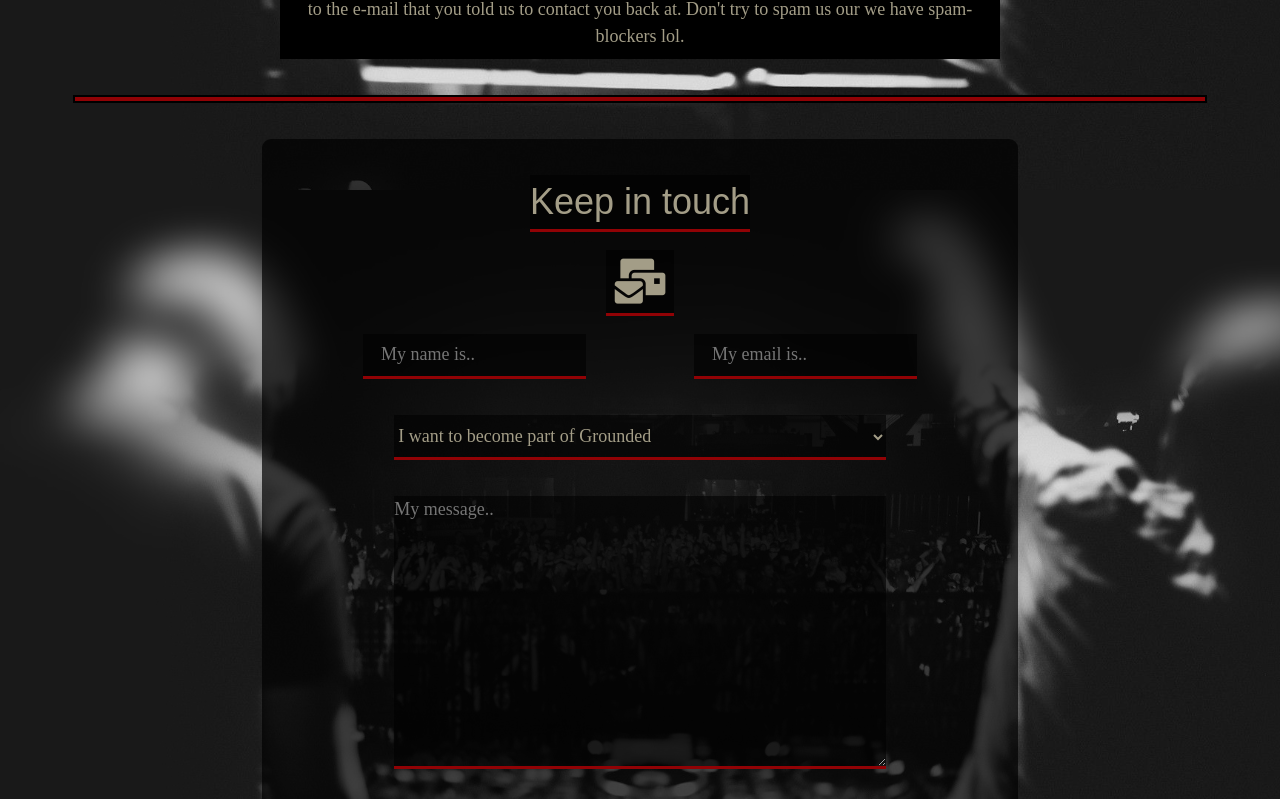
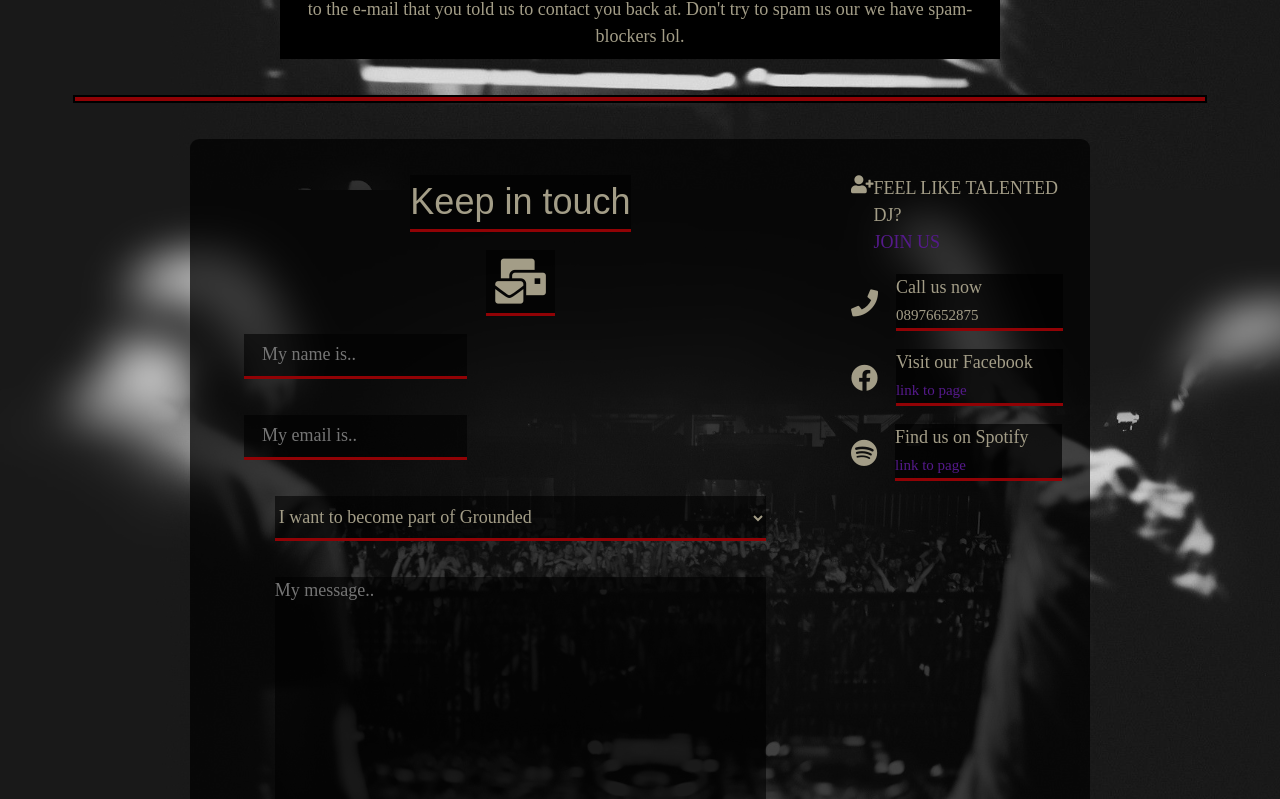
Before and after one commit to BojidarTonev/Grounded-React-App, a React (Create React App) app: page /contact in a window 1280 px wide. Shown: the part 610-1409 px from the top of the page. Built offline with nearby package versions, Linux system fonts and the light colour scheme; a web font is replaced by a local one.

Commit message:
Added more styles to contact

```diff
--- a/src/components/contact/contact.css
+++ b/src/components/contact/contact.css
@@ -2,8 +2,14 @@
     background: rgba(var(--black-transparent-color), 0.7);
     border: 0px solid var(--dark-red-color);
     border-radius: 0.5em;
-    margin: 0em 14em;
+    margin: 0em 10em;
     padding: 2em 0em;
+
+    display: flex;
+}
+
+.contact-form p {
+    padding: 0;
 }
 
 .contact-form form {
@@ -82,3 +88,27 @@
     background: var(--black-color, red);
     color: var(--dark-red-color, red);
 }
+
+.become-part-contact {
+    display: flex;
+}
+
+.find-us-online ul li {
+    display: flex;
+    align-items: center;
+    justify-content: flex-start;
+
+
+    margin-top: 1em;
+}
+
+.find-us-online ul li i {
+    font-size: 1.5em;
+}
+
+.side-info {
+    width: 70%;
+    margin-left: 1em;
+    border-bottom: 3px solid var(--dark-red-color);
+    background: rgba(var(--black-transparent-color), 0.7);
+}
--- a/src/components/contact/contact.jsx
+++ b/src/components/contact/contact.jsx
@@ -80,7 +80,25 @@ class Contact extends Component {
               <div className="find-us-online">
                 <ul>
                   <li>
-
+                    <i class="fas fa-phone"></i>
+                    <div className="side-info">
+                      <p>Call us now</p>
+                      <small>08976652875</small>
+                    </div>
+                  </li>
+                  <li>
+                    <i class="fab fa-facebook"></i>
+                    <div className="side-info">
+                      <p>Visit our Facebook</p>
+                      <a href=""><small>link to page</small></a>
+                    </div>
+                  </li>
+                  <li>
+                    <i class="fab fa-spotify"></i>
+                    <div className="side-info">
+                      <p>Find us on Spotify</p>
+                      <a href=""><small>link to page</small></a>
+                    </div>
                   </li>
                 </ul>
               </div>
```
